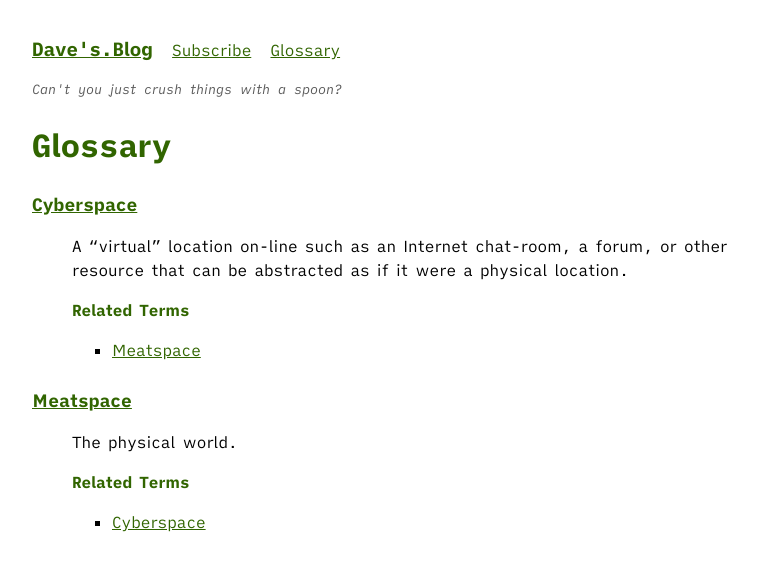
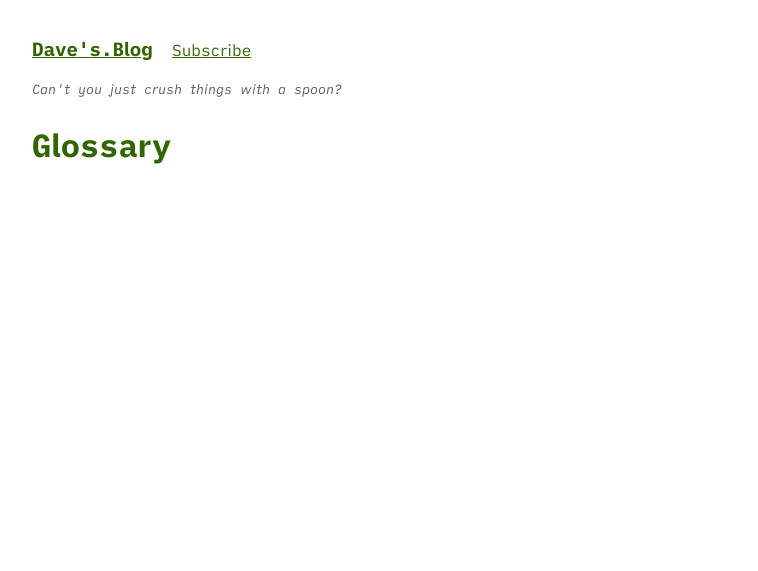
Before and after one commit to dchssr/dchssr.github.io, a Jekyll site: the page built from glossary.html, in a window 1280 px wide. Shown: the top 571 px of the page, without its empty margins (224-982 px from the left). Built offline with Jekyll 4.4.1, drawn with Linux system fonts in a browser that asks for light colours.

Commit message:
Remove glossary
Kept...the creature 🪱 though.  He wasn't harming anyone.

```diff
--- a/_data/glossary.yml
+++ /dev/null
@@ -1,13 +0,0 @@
-- term: "Cyberspace"
-  definition: |
-    A "virtual" location on-line such as an Internet chat-room, a
-    forum, or other resource that can be abstracted as if it were a
-    physical location.
-  related:
-    - Meatspace
-
-- term: "Meatspace"
-  definition: |
-    The physical world.
-  related:
-    - Cyberspace
--- a/_includes/header_nav.html
+++ b/_includes/header_nav.html
@@ -7,9 +7,6 @@
       <li class="entry subscribe">
 	<a class="link" href="/daves.blog.atom.xml">Subscribe</a>
       </li>
-      <li class="entry glossary">
-	<a class="link" href="/glossary.html">Glossary</a>
-      </li>
     </ul>
   </nav>
   <div id="fortune"><!-- See /assets/scripts/fortunes.js. --></div>
```
